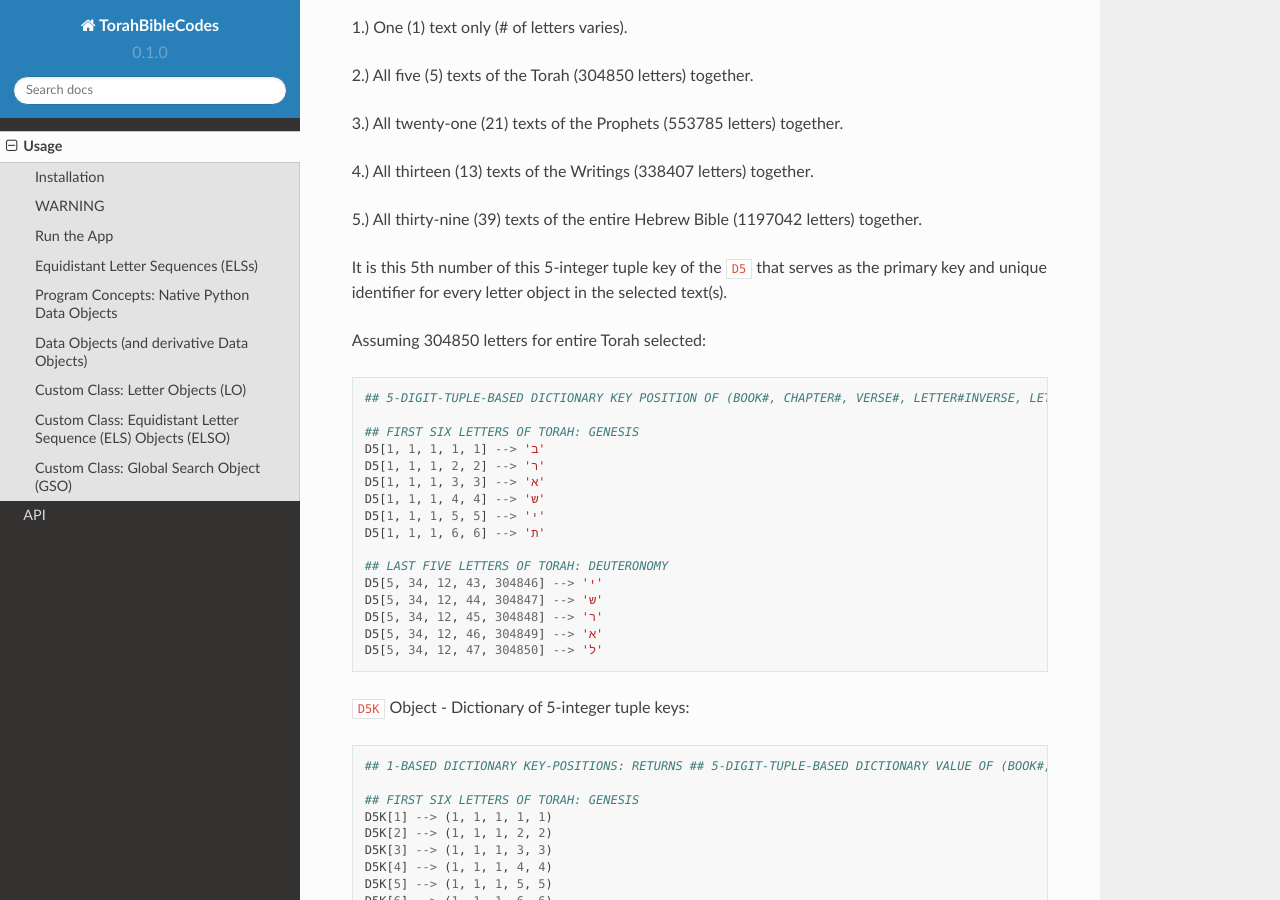
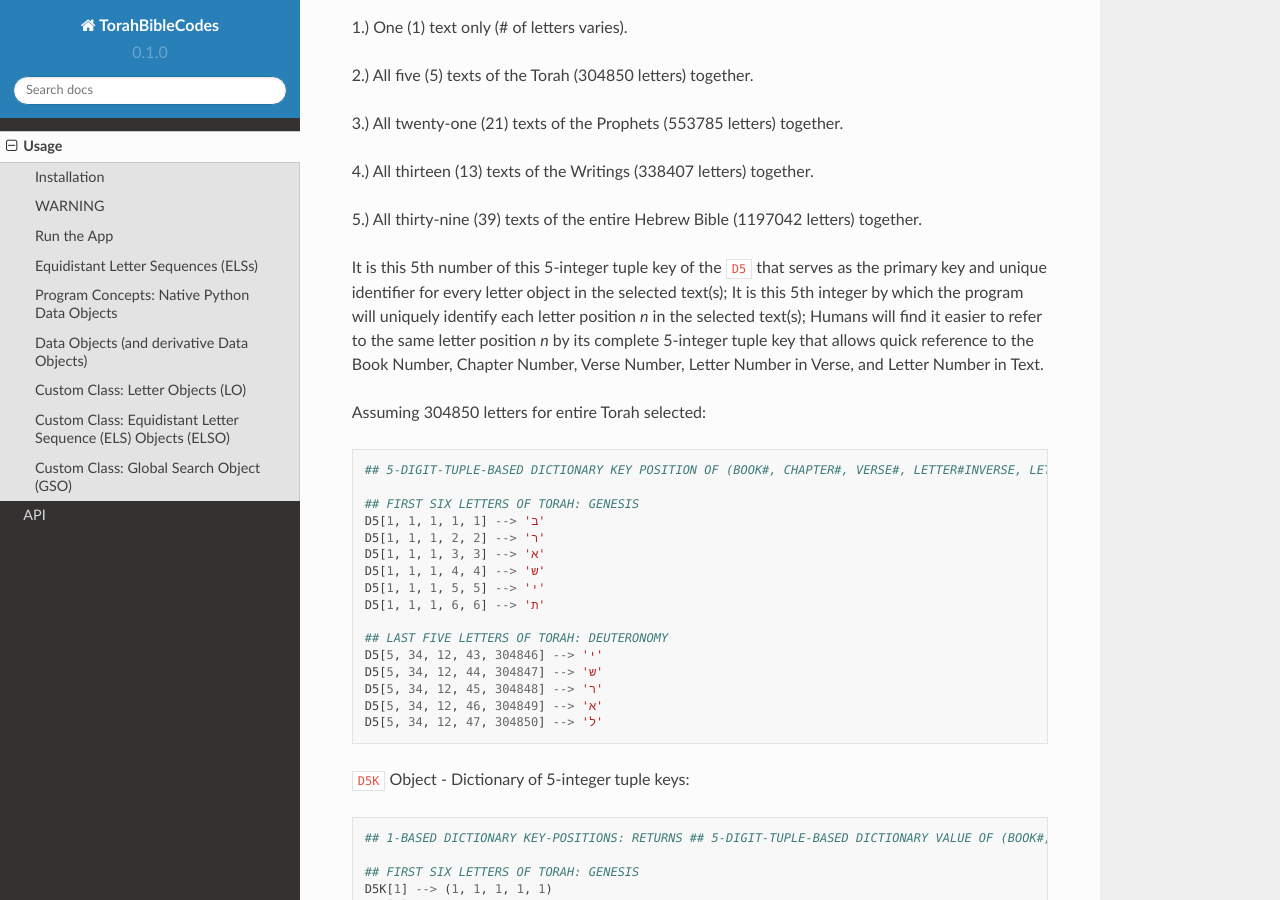
Before and after one commit to TorahBibleCodes/TorahBibleCodes_Sphinx, a Sphinx documentation site: the page built from docs/source/usage.rst, in a window 1280 px wide and 900 px high, scrolled down 6122 px. Built offline with Sphinx 7.4.7 and the Read the Docs theme 2.0.0, drawn with Linux system fonts in a browser that asks for light colours.

Commit message:
Update usage.rst

```diff
--- a/docs/source/usage.rst
+++ b/docs/source/usage.rst
@@ -274,7 +274,7 @@ For example:
 
 5.) All thirty-nine (39) texts of the entire Hebrew Bible (1197042 letters) together.
 
-It is this 5th number of this 5-integer tuple key of the ``D5`` that serves as the primary key and unique identifier for every letter object in the selected text(s).
+It is this 5th number of this 5-integer tuple key of the ``D5`` that serves as the primary key and unique identifier for every letter object in the selected text(s); It is this 5th integer by which the program will uniquely identify each letter position *n* in the selected text(s); Humans will find it easier to refer to the same letter position *n* by its complete 5-integer tuple key that allows quick reference to the Book Number, Chapter Number, Verse Number, Letter Number in Verse, and Letter Number in Text.
 
 Assuming 304850 letters for entire Torah selected::
 
```
